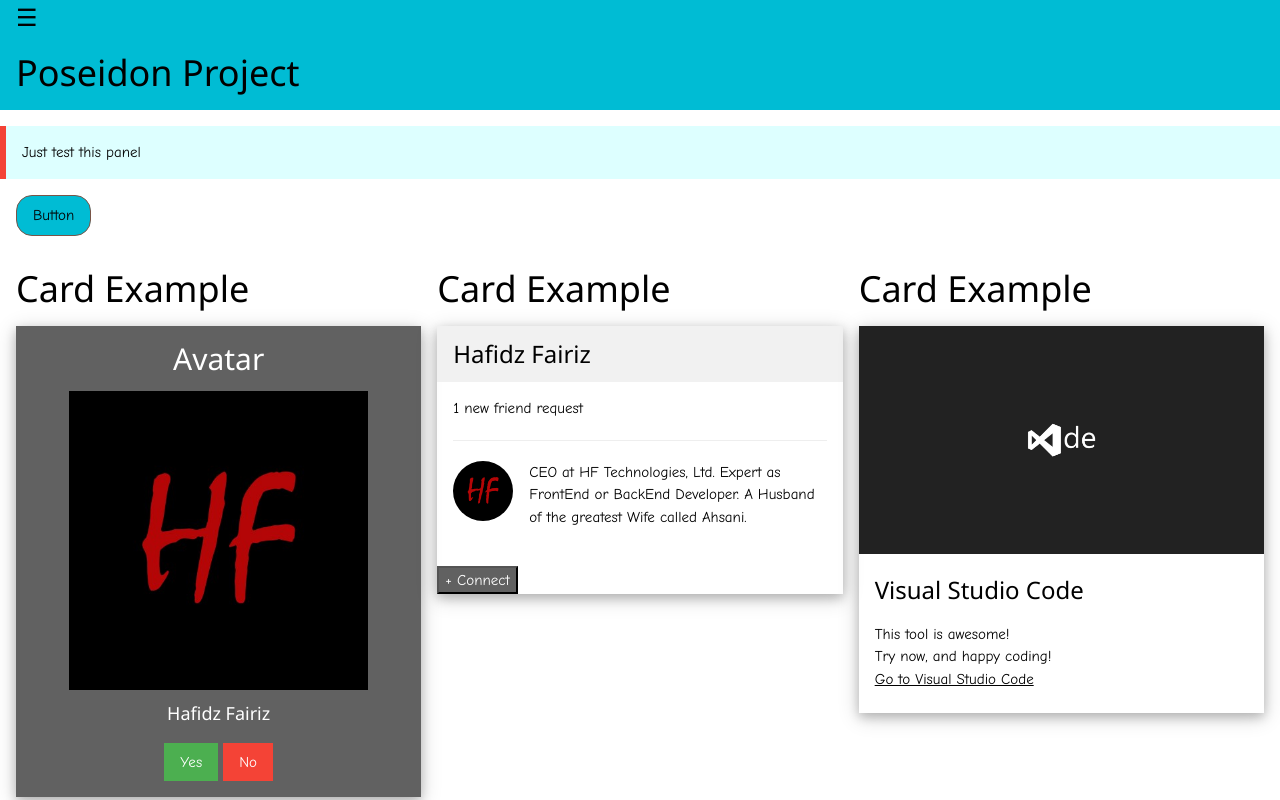
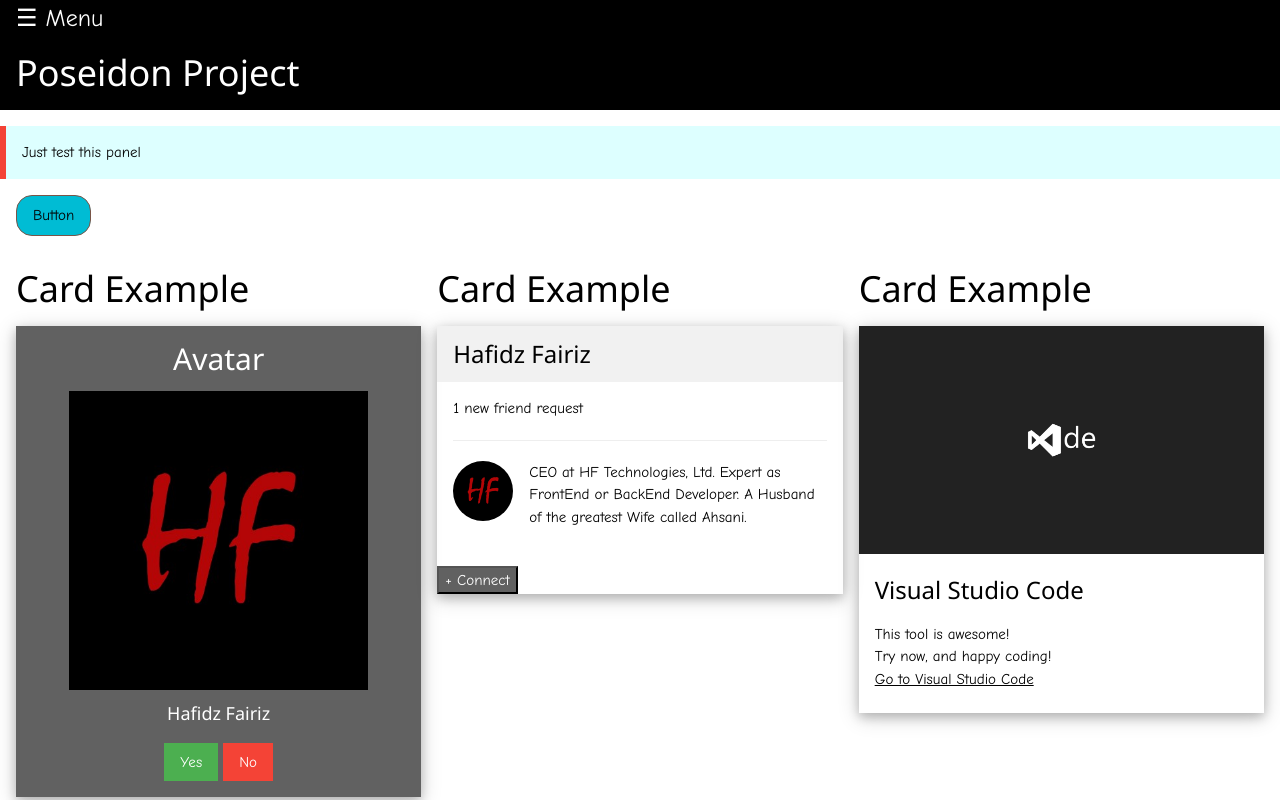
Before and after one commit to hfishere/poseidon, a plain HTML site: page index.html in a window 1280 px wide. Shown: the top 800 px of the page. Drawn offline with nearby package versions, Linux system fonts and the light colour scheme.

Commit message:
Header
Ganti header jadi warna item

```diff
--- a/index.html
+++ b/index.html
@@ -22,8 +22,8 @@ html, body {
 <!-- #konten disini -->
 <div id="main">
 
-    <header class="w3-container w3-cyan">
-        <span class="w3-opennav w3-xlarge" onclick="w3_open()" id="openNav">&#9776;</span>
+    <header class="w3-container w3-black">
+        <span class="w3-opennav w3-xlarge" onclick="w3_open()" id="openNav">&#9776; Menu</span>
         <h1 class="w3-hover-text-white">Poseidon Project</h1>
     </header>
 
```
